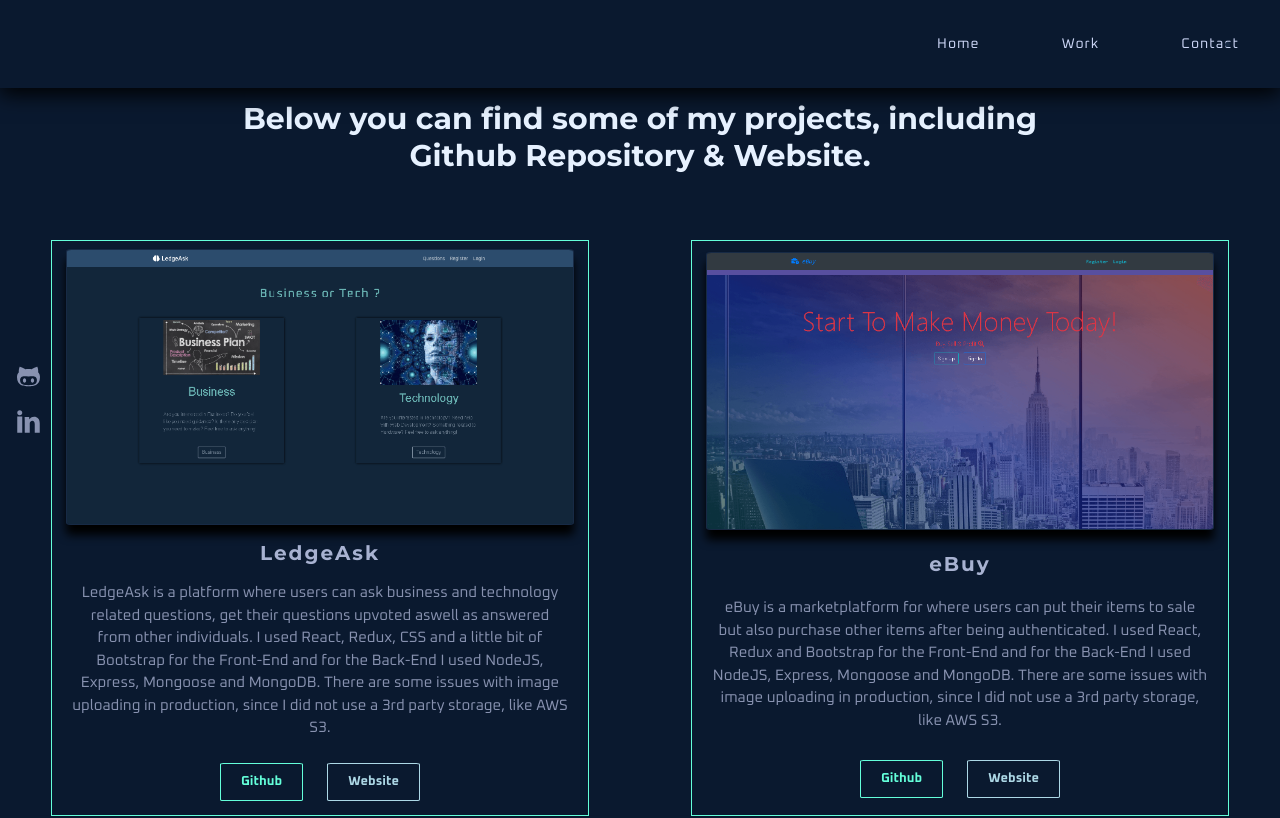
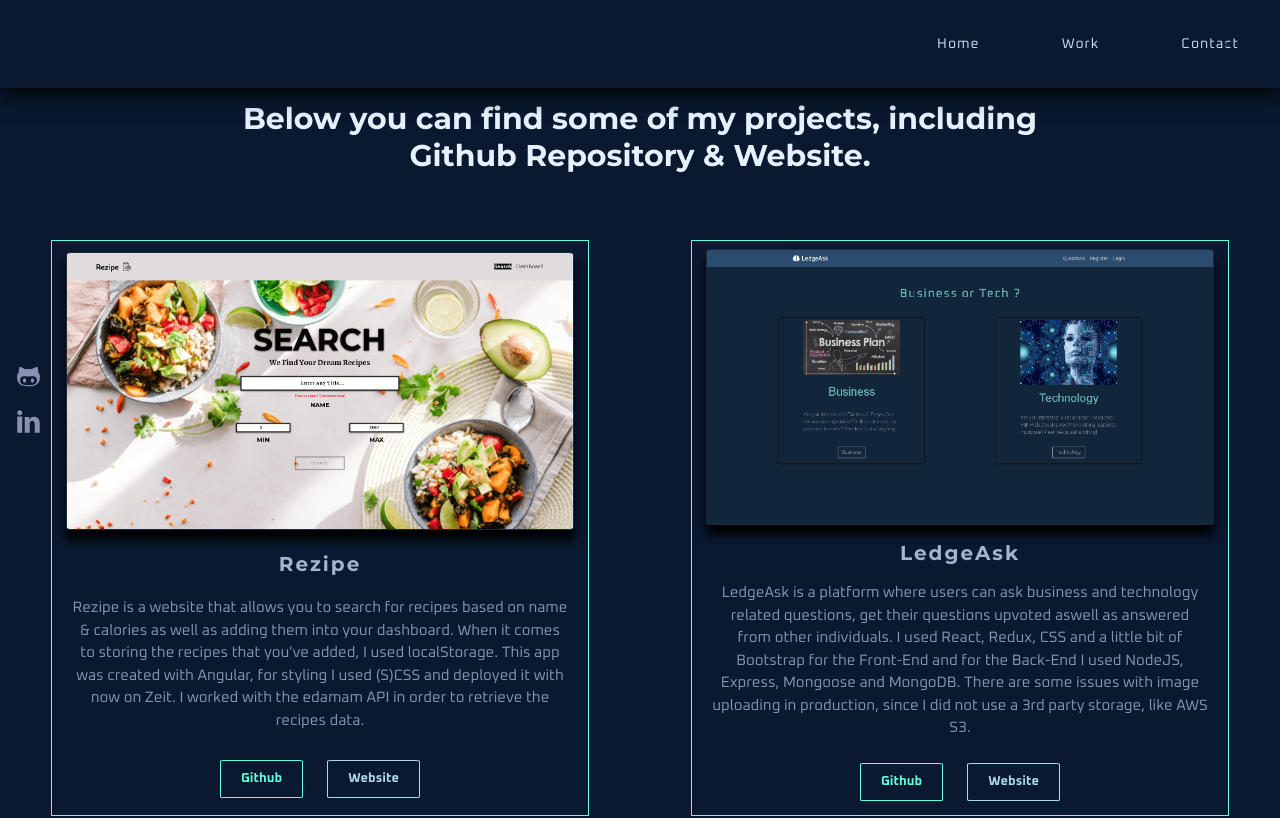
Before and after one commit to tigerabrodi/real-portfolio, a React (Create React App) app: page /work in a window 1280 px wide. Shown: the top 818 px of the page. Built offline with nearby package versions, Linux system fonts and the light colour scheme.

Commit message:
Added a new project to projects page

```diff
--- a/src/components/contact/Contact.js
+++ b/src/components/contact/Contact.js
@@ -28,7 +28,7 @@ const Contact = () => {
         <section className="contact">
         <div className="contact__wrapper">
             <h1 className="contact__title">Get In Touch</h1>
-            <p className="contact__text">I am currently looking for a full-time position as a Front-End Developer. My inbox is always open, feel free to ask me anything, I'll try my best to answer your email!</p>
+            <p className="contact__text">My inbox is always open, feel free to ask me anything, I'll try my best to answer your email!</p>
             <form
             onSubmit={(ev) => submitForm(ev)}
             action="https://formspree.io/xpzlwkpr"
--- a/src/components/home/touch/Touch.js
+++ b/src/components/home/touch/Touch.js
@@ -7,7 +7,7 @@ const Touch = () => {
         <div className="touch" data-aos-duration="1300" data-aos="zoom-in">
         <div className="touch__wrapper">
         <h1 className="touch__heading">Get In Touch</h1>
-        <p className="touch__text">I am currently looking for a full-time position as a Front-End Developer. My inbox is always open, feel free to ask me anything, I'll try my best to answer your email!</p>
+        <p className="touch__text">My inbox is always open, feel free to ask me anything, I'll try my best to answer your email!</p>
         <Link to="/contact" className="touch__button">Get In Touch</Link>
         </div>
         </div>
--- a/src/components/work/projects/ProjectsArray.js
+++ b/src/components/work/projects/ProjectsArray.js
@@ -12,10 +12,22 @@ import elanceImage from "../../../assets/elance.png"
 import movieImage from "../../../assets/movify.png"
 import coronaImage from "../../../assets/corona-image.png"
 import coronaGif from "../../../assets/coronagif.gif"
+import rezipeImage from "../../../assets/rezipe.png";
+import rezipeGif from "../../../assets/rezipegif.gif";
 
 export const ProjectsArray = [
+        {
+            id: 1,
+            title: "Rezipe",
+            image: rezipeImage,
+            onHover: rezipeGif,
+            description: "Rezipe is a website that allows you to search for recipes based on name & calories as well as adding them into your dashboard. When it comes to storing the recipes that you've added, I used localStorage. This app was created with Angular, for styling I used (S)CSS and deployed it with now on Zeit. I worked with the edamam API in order to retrieve the recipes data.",
+            website: "https://rezipe.now.sh/",
+            github: "https://github.com/tigerabrodi/Rezipe"
+
+        },
     {
-        id: 1,
+        id: 2,
         title: "LedgeAsk",
         image: ledgeaskImage,
         onHover: ledgeaskImageGif,
@@ -25,7 +37,7 @@ export const ProjectsArray = [
 
     },
     {
-        id: 2,
+        id: 3,
         title: "eBuy",
         image: ebuyImage,
         onHover: ebuyImageGif,
@@ -34,7 +46,7 @@ export const ProjectsArray = [
         github: "https://github.com/tigerabrodi/eBuy"
     },
     {
-        id: 3,
+        id: 4,
         title: "Corona Pro",
         image: coronaImage,
         onHover: coronaGif,
@@ -43,7 +55,7 @@ export const ProjectsArray = [
         github: "https://github.com/tigerabrodi/Corona-Pro"
     },
     {
-        id: 4,
+        id: 5,
         title: "Grand Burger",
         image: grandburgerImage,
         onHover: grandburgerImageGif,
@@ -52,7 +64,7 @@ export const ProjectsArray = [
         github: "https://github.com/tigerabrodi/Grand-Burger"
     },
     {
-        id: 5,
+        id: 6,
         title: "ELance",
         image: elanceImage,
         onHover: elanceImageGif,
@@ -61,7 +73,7 @@ export const ProjectsArray = [
         github: "https://github.com/tigerabrodi/ELance"
     },
     {
-        id: 6,
+        id: 7,
         title: "Github Finder",
         image: githubImage,
         onHover: githubImageGif,
@@ -70,7 +82,7 @@ export const ProjectsArray = [
         github: "https://github.com/tigerabrodi/github-finder"
     },
     {
-        id: 7,
+        id: 8,
         title: "Movify",
         image: movieImage,
         onHover: movieImageGif,
```
Also changed, not shown: src/assets/rezipe.png (added), 1 other file (tests, documents, lock files or other folders).
